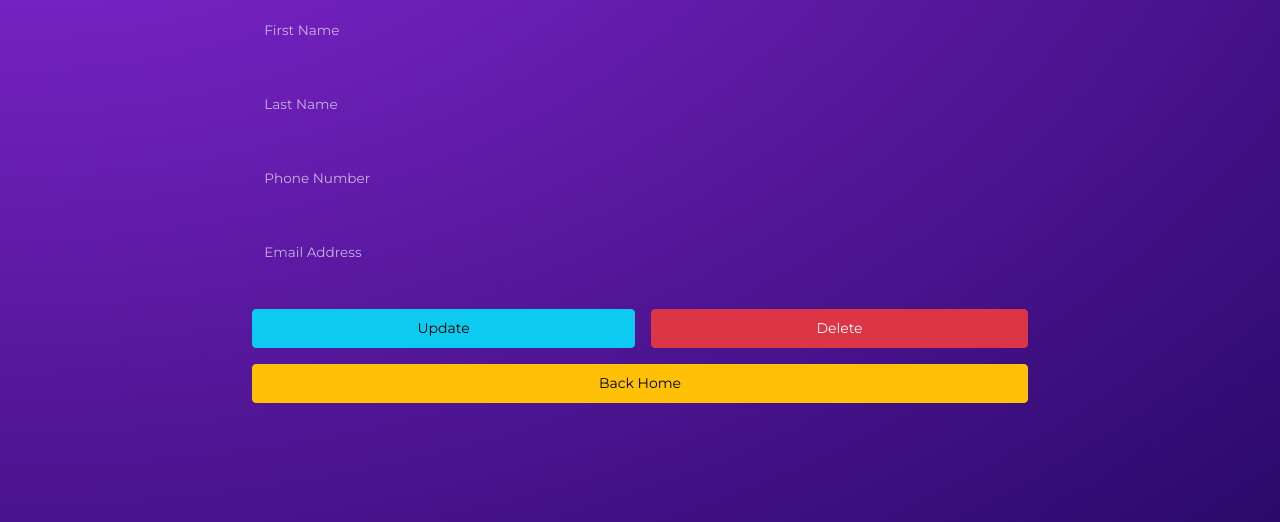
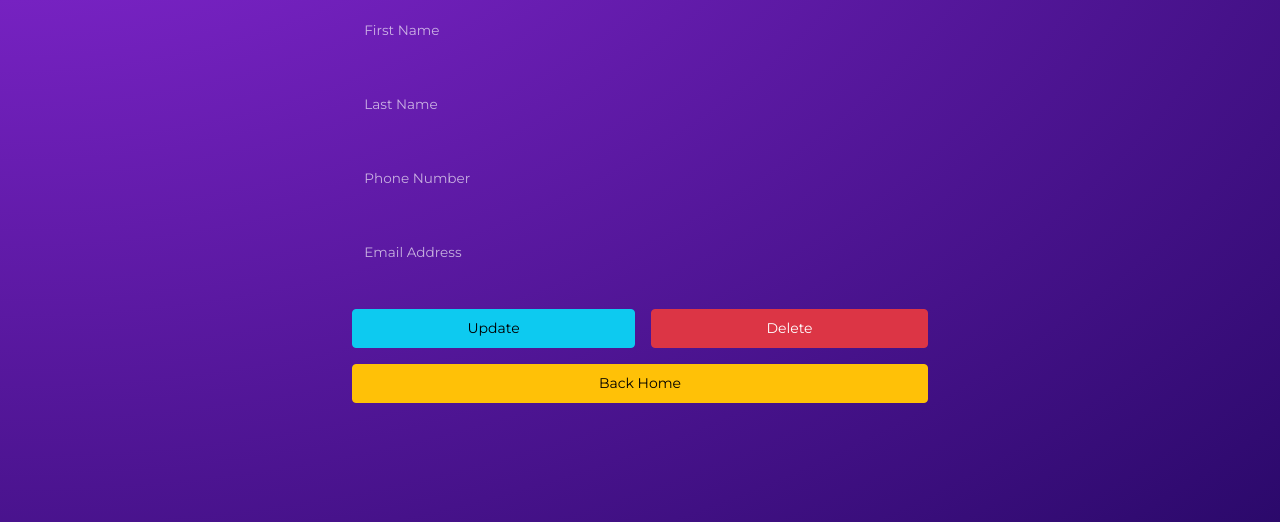
Before and after one commit to nseokaneJHB/14-days-challenge-1-phonebook-html-css-javascript, a plain HTML site: page contact.html in a window 1280 px wide. Shown: the part 326-848 px from the top of the page. Drawn offline with Linux system fonts and the light colour scheme.

Commit message:
light house evaluation

```diff
--- a/contact.html
+++ b/contact.html
@@ -19,7 +19,7 @@
 			</div>
 		</div>
 		<form class="container-fluid mt-5">
-			<div class="container text-white" style="max-width: 800px;">
+			<div class="container text-white" style="max-width: 600px;">
 				<figure class="figure d-block mx-auto mb-3">
 					<picture>
 						<source id="profileImageSource" type="image/webp" srcset="" fetchpriority="high">
```
